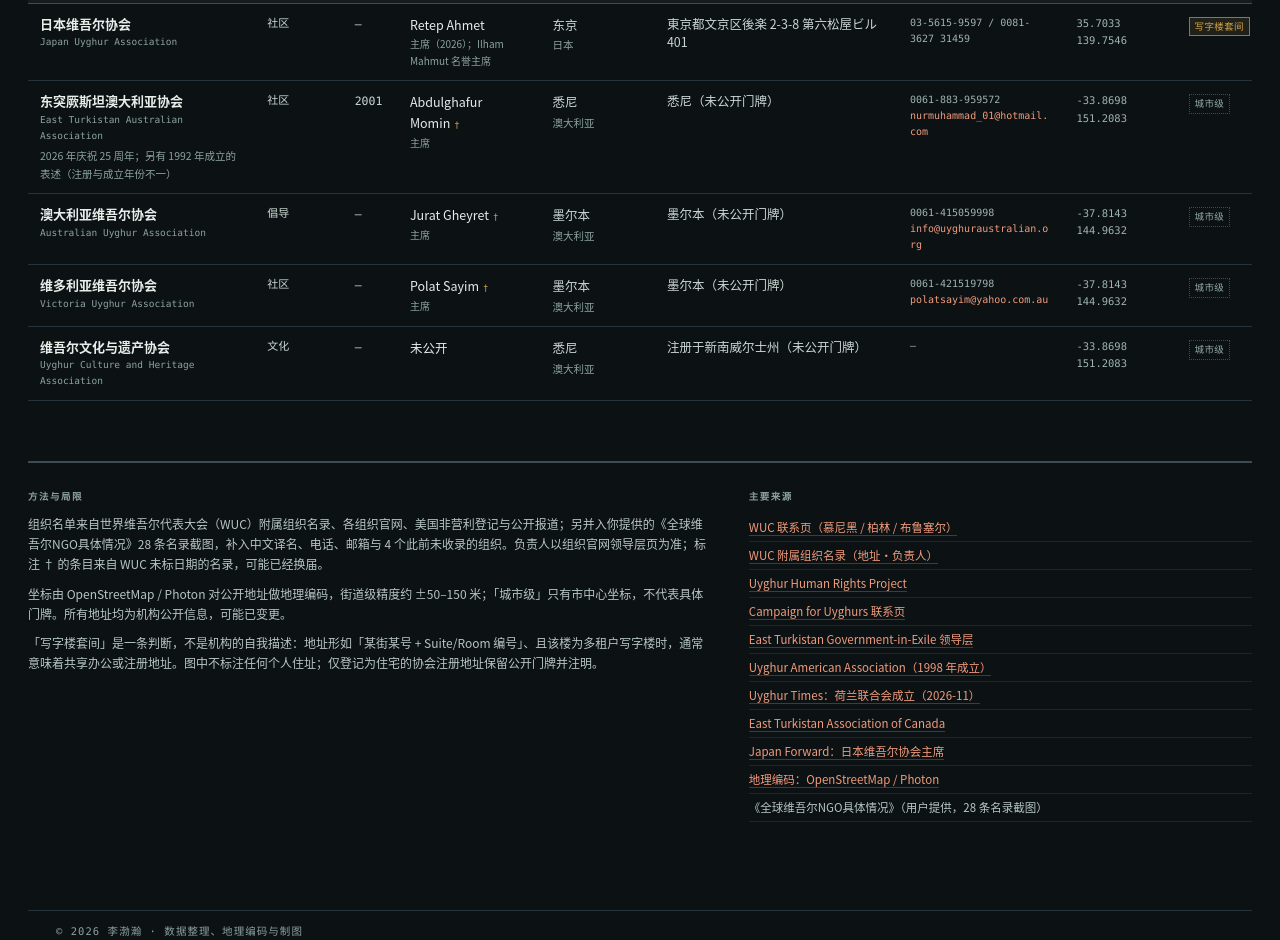
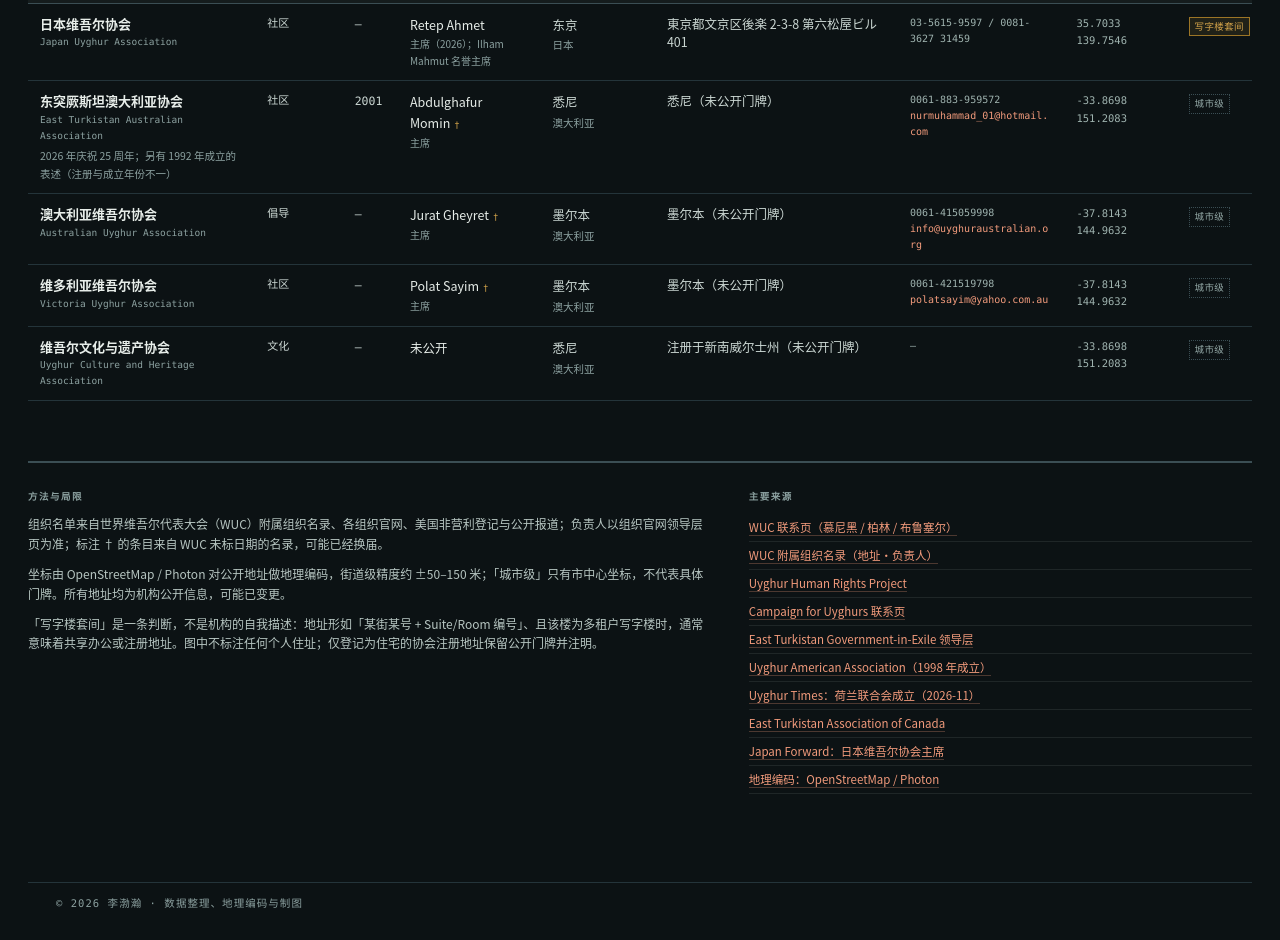
Before and after one commit to adolfwoo1997-hash/uyghur-organizations-atlas, a plain HTML site: page index.html in a window 1280 px wide. Shown: the part 4471-5411 px from the top of the page. After the commit the page ends 5383 px from the top, so only its background shows below. Drawn offline with Linux system fonts and the light colour scheme.

Commit message:
移除名录来源标注

```diff
--- a/index.html
+++ b/index.html
@@ -246,7 +246,7 @@ footer li{padding:4px 0;border-bottom:1px solid rgba(231,237,233,.09);font-size:
   <footer>
     <div>
       <h4>方法与局限</h4>
-      <p>组织名单来自世界维吾尔代表大会（WUC）附属组织名录、各组织官网、美国非营利登记与公开报道；另并入你提供的《全球维吾尔NGO具体情况》28 条名录截图，补入中文译名、电话、邮箱与 4 个此前未收录的组织。负责人以组织官网领导层页为准；标注 † 的条目来自 WUC 未标日期的名录，可能已经换届。</p>
+      <p>组织名单来自世界维吾尔代表大会（WUC）附属组织名录、各组织官网、美国非营利登记与公开报道；负责人以组织官网领导层页为准；标注 † 的条目来自 WUC 未标日期的名录，可能已经换届。</p>
       <p>坐标由 OpenStreetMap / Photon 对公开地址做地理编码，街道级精度约 ±50–150 米；「城市级」只有市中心坐标，不代表具体门牌。所有地址均为机构公开信息，可能已变更。</p>
       <p>「写字楼套间」是一条判断，不是机构的自我描述：地址形如「某街某号 + Suite/Room 编号」、且该楼为多租户写字楼时，通常意味着共享办公或注册地址。图中不标注任何个人住址；仅登记为住宅的协会注册地址保留公开门牌并注明。</p>
     </div>
@@ -263,7 +263,6 @@ footer li{padding:4px 0;border-bottom:1px solid rgba(231,237,233,.09);font-size:
         <li><a href="http://www.eastturkistan.ca/">East Turkistan Association of Canada</a></li>
         <li><a href="https://japan-forward.com/china-ethnic-unity-law-criticized-by-uyghur-tibetan-mongolian-hong-kong-groups/">Japan Forward：日本维吾尔协会主席</a></li>
         <li><a href="https://www.openstreetmap.org/">地理编码：OpenStreetMap / Photon</a></li>
-        <li>《全球维吾尔NGO具体情况》（用户提供，28 条名录截图）</li>
       </ul>
     </div>
   </footer>
```
